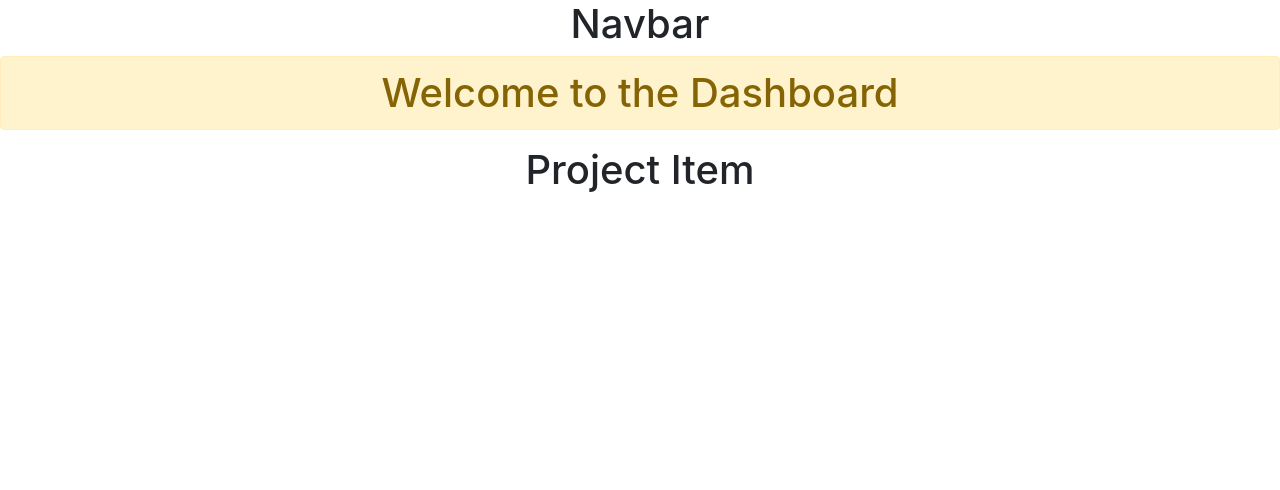
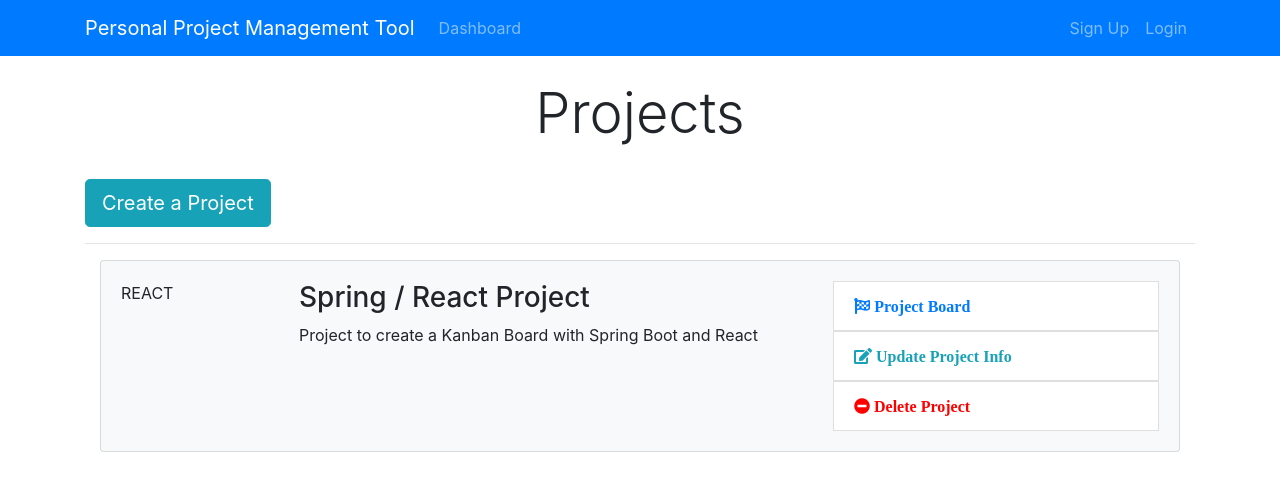
Before and after one commit to khalilmat/AgileProjects, a React (Create React App) app in the folder ppmtool-react-client/: page /dashboard in a window 1280 px wide. Shown: the top 490 px of the page. Built offline with nearby package versions, Linux system fonts and the light colour scheme.

Commit message:
Styling the components

```diff
--- a/ppmtool-react-client/public/index.html
+++ b/ppmtool-react-client/public/index.html
@@ -24,7 +24,9 @@
       work correctly both with client-side routing and a non-root public URL.
       Learn how to configure a non-root public URL by running `npm run build`.
     -->
-    <title>React App</title>
+    <link rel="stylesheet" href="https://use.fontawesome.com/releases/v5.2.0/css/all.css" integrity="sha384-hWVjflwFxL6sNzntih27bfxkr27PmbbK/iSvJ+a4+0owXq79v+lsFkW54bOGbiDQ"
+    crossorigin="anonymous">
+    <title>PPM Tool</title>
   </head>
   <body>
     <noscript>You need to enable JavaScript to run this app.</noscript>
--- a/ppmtool-react-client/src/App.css
+++ b/ppmtool-react-client/src/App.css
@@ -1,38 +1,65 @@
-.App {
-  text-align: center;
+img {
+  width: 100%;
 }
 
-.App-logo {
-  height: 40vmin;
-  pointer-events: none;
+.navbar {
+  background-color: #e3f2fd;
+}
+.fa.fa-edit {
+  color: #18a2b9;
 }
 
-@media (prefers-reduced-motion: no-preference) {
-  .App-logo {
-    animation: App-logo-spin infinite 20s linear;
-  }
+.list-group-item.delete:hover {
+  cursor: -webkit-grab;
+  background-color: pink;
 }
 
-.App-header {
-  background-color: #282c34;
-  min-height: 100vh;
-  display: flex;
-  flex-direction: column;
-  align-items: center;
-  justify-content: center;
-  font-size: calc(10px + 2vmin);
-  color: white;
+.list-group-item.update:hover {
+  cursor: -webkit-grab;
+  background-color: gainsboro;
 }
 
-.App-link {
-  color: #61dafb;
+.list-group-item.board:hover {
+  cursor: -webkit-grab;
+  background-color: gainsboro;
 }
 
-@keyframes App-logo-spin {
-  from {
-    transform: rotate(0deg);
-  }
-  to {
-    transform: rotate(360deg);
-  }
+.fa.fa-minus-circle {
+  color: red;
 }
+
+.landing {
+  position: relative;
+  /* background: url("../img/showcase.jpg") no-repeat; */
+  background-size: cover;
+  background-position: center;
+  height: 100vh;
+  margin-top: -24px;
+  margin-bottom: -50px;
+}
+
+.landing-inner {
+  padding-top: 80px;
+}
+
+.dark-overlay {
+  background-color: rgba(0, 0, 0, 0.7);
+  position: absolute;
+  top: 0;
+  left: 0;
+  width: 100%;
+  height: 100%;
+}
+
+.card-form {
+  opacity: 0.9;
+}
+
+.latest-profiles-img {
+  width: 40px;
+  height: 40px;
+}
+
+.form-control::placeholder {
+  color: #bbb !important;
+}
--- a/ppmtool-react-client/src/components/Dashboard.js
+++ b/ppmtool-react-client/src/components/Dashboard.js
@@ -1,13 +1,24 @@
 import React, { Component } from 'react'
 import ProjectItem from './project/ProjectItem';
-
-class Dashboard extends Component {
+ class Dashboard extends Component {
     render() {
         return (
-            <div>
-                <h1 className="alert alert-warning">Welcome to the Dashboard</h1>
-                <ProjectItem />
+            <div className="projects">
+        <div className="container">
+            <div className="row">
+                <div className="col-md-12">
+                    <h1 className="display-4 text-center">Projects</h1>
+                    <br />
+                    <a href="ProjectForm.html" className="btn btn-lg btn-info">
+                        Create a Project
+                    </a>
+                    <br />
+                    <hr />
+                    <ProjectItem />
+                </div>
             </div>
+        </div>
+    </div>
         );
     }
 }
--- a/ppmtool-react-client/src/components/Layout/Header.js
+++ b/ppmtool-react-client/src/components/Layout/Header.js
@@ -3,9 +3,39 @@ import React, { Component } from 'react'
 class Header extends Component {
     render() {
         return (
-            <div>
-               <h1>Navbar</h1>
+            <nav className="navbar navbar-expand-sm navbar-dark bg-primary mb-4">
+            <div className="container">
+                <a className="navbar-brand" href="Dashboard.html">
+                    Personal Project Management Tool
+                </a>
+                <button className="navbar-toggler" type="button" data-toggle="collapse" data-target="#mobile-nav">
+                    <span className="navbar-toggler-icon" />
+                </button>
+
+                <div className="collapse navbar-collapse" id="mobile-nav">
+                    <ul className="navbar-nav mr-auto">
+                        <li className="nav-item">
+                            <a className="nav-link" href="/dashboard">
+                                Dashboard
+                            </a>
+                        </li>
+                    </ul>
+
+                    <ul className="navbar-nav ml-auto">
+                        <li className="nav-item">
+                            <a className="nav-link " href="register.html">
+                                Sign Up
+                            </a>
+                        </li>
+                        <li className="nav-item">
+                            <a className="nav-link" href="login.html">
+                                Login
+                            </a>
+                        </li>
+                    </ul>
+                </div>
             </div>
+        </nav>
         );
     }
 }
--- a/ppmtool-react-client/src/components/project/ProjectItem.js
+++ b/ppmtool-react-client/src/components/project/ProjectItem.js
@@ -3,8 +3,39 @@ import React, { Component } from 'react'
 class ProjectItem extends Component {
     render() {
         return (
-            <h1>Project Item</h1>
-        )
+            <div className="container">
+                <div className="card card-body bg-light mb-3">
+                    <div className="row">
+                        <div className="col-2">
+                            <span className="mx-auto">REACT</span>
+                        </div>
+                        <div className="col-lg-6 col-md-4 col-8">
+                            <h3>Spring / React Project</h3>
+                            <p>Project to create a Kanban Board with Spring Boot and React</p>
+                        </div>
+                        <div className="col-md-4 d-none d-lg-block">
+                            <ul className="list-group">
+                                <a href="#">
+                                    <li className="list-group-item board">
+                                        <i className="fa fa-flag-checkered pr-1"> Project Board </i>
+                                    </li>
+                                </a>
+                                <a href="#">
+                                    <li className="list-group-item update">
+                                        <i className="fa fa-edit pr-1"> Update Project Info</i>
+                                    </li>
+                                </a>
+                                <a href="">
+                                    <li className="list-group-item delete">
+                                        <i className="fa fa-minus-circle pr-1"> Delete Project</i>
+                                    </li>
+                                </a>
+                            </ul>
+                        </div>
+                    </div>
+                </div>
+            </div>
+        );
     }
 }
 
```
Also changed, not shown: 1 other file (tests, documents, lock files or other folders).
